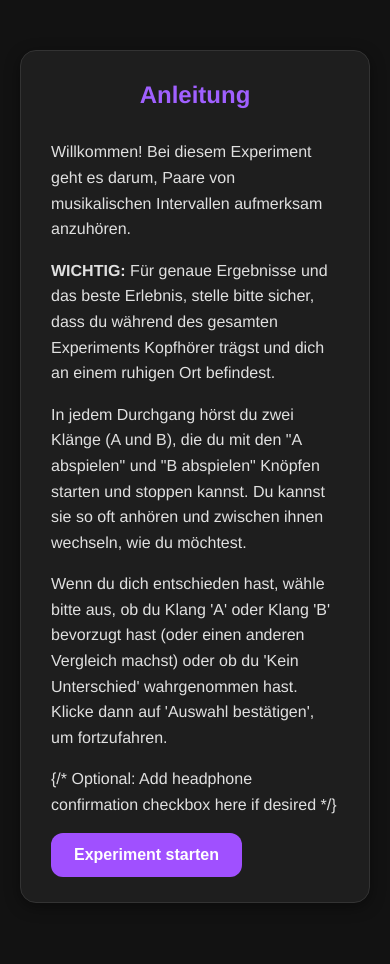
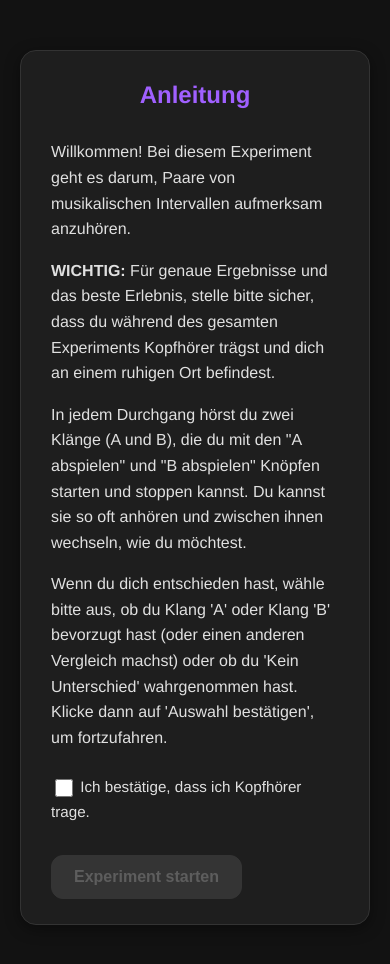
Before and after one commit to WhyAge36/IntervalSurvey, a plain HTML site: page index.html in a window 390 px wide. Drawn offline with nearby package versions, Linux system fonts and the light colour scheme.

Commit message:
add headphone conformation ckeckbox

```diff
--- a/index.html
+++ b/index.html
@@ -15,8 +15,11 @@
             <p><strong>WICHTIG:</strong> Für genaue Ergebnisse und das beste Erlebnis, stelle bitte sicher, dass du während des gesamten Experiments Kopfhörer trägst und dich an einem ruhigen Ort befindest.</p>
             <p>In jedem Durchgang hörst du zwei Klänge (A und B), die du mit den "A abspielen" und "B abspielen" Knöpfen starten und stoppen kannst. Du kannst sie so oft anhören und zwischen ihnen wechseln, wie du möchtest.</p>
             <p>Wenn du dich entschieden hast, wähle bitte aus, ob du Klang 'A' oder Klang 'B' bevorzugt hast (oder einen anderen Vergleich machst) oder ob du 'Kein Unterschied' wahrgenommen hast. Klicke dann auf 'Auswahl bestätigen', um fortzufahren.</p>
-            {/* Optional: Add headphone confirmation checkbox here if desired */}
-            <button id="startButton">Experiment starten</button>
+            <div class="headphone-check">
+                 <input type="checkbox" id="headphoneConfirmCheckbox" name="headphoneConfirm">
+                 <label for="headphoneConfirmCheckbox">Ich bestätige, dass ich Kopfhörer trage.</label>
+            </div>
+            <button id="startButton" disabled>Experiment starten</button>
         </div>
 
         <div id="experiment" style="display: none;">
--- a/script.js
+++ b/script.js
@@ -50,6 +50,7 @@ const playButtonB = document.querySelector('.playButton[data-target="audioB"]');
 const resultsOutput = document.getElementById('resultsOutput');
 const pickerButtons = document.querySelectorAll('.picker-button');
 const submitChoiceButton = document.getElementById('submitChoiceButton');
+const headphoneCheckbox = document.getElementById('headphoneConfirmCheckbox');
 
 // --- Tone.js Initialization ---
 async function initializeAudio() {
@@ -252,4 +253,20 @@ if (pickerButtons && pickerButtons.length > 0) {
 if (submitChoiceButton) { submitChoiceButton.addEventListener('click', handleSubmitChoice); }
 else { console.error("Submit Choice button not found!"); }
 
+if (headphoneCheckbox && startButton) {
+    // Ensure start button is disabled initially, matching the HTML attribute
+    startButton.disabled = true;
+
+    // Listen for changes ('change' event) on the checkbox
+    headphoneCheckbox.addEventListener('change', () => {
+        // Enable the startButton only if the checkbox IS checked
+        // Otherwise, disable it.
+        startButton.disabled = !headphoneCheckbox.checked;
+    });
+} else {
+    // Add warnings if elements needed for this feature are missing
+    if (!headphoneCheckbox) console.warn("Headphone confirmation checkbox with ID 'headphoneConfirmCheckbox' not found!");
+    if (!startButton) console.warn("Start button not found, cannot link headphone check."); // Already have error log elsewhere
+}
+
 console.log("Script loaded. Event listeners should be attached if elements were found.");
--- a/style.css
+++ b/style.css
@@ -106,7 +106,7 @@ button:active:not(:disabled) {
 #startButton,
 .playButton,
 #submitChoiceButton {
-  background-color: var(--accent-color);
+  background-color: var(--accent-dark);
   color: var(--button-text-on-accent);
   border: 1px solid transparent;
   min-width: 130px;
@@ -153,7 +153,20 @@ button:disabled {
     background-color: var(--selected-tint-bg) !important;
     border-color: var(--accent-light) !important;
     color: var(--accent-light) !important;
-    opacity: 0.6 !important; /* Match standard disabled opacity */
+    opacity: 0.6 !important;
+}
+
+.headphone-check {
+    margin-top: 25px;
+    margin-bottom: 15px;
+    font-size: 0.95em;
+}
+
+input[type="checkbox"]#headphoneConfirmCheckbox {
+  accent-color: var(--accent-color);
+  width: 18px;
+  height: 18px;
+  vertical-align: middle;
 }
 
 /* Results Text Area */
```
